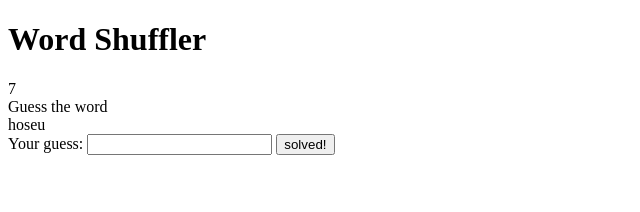
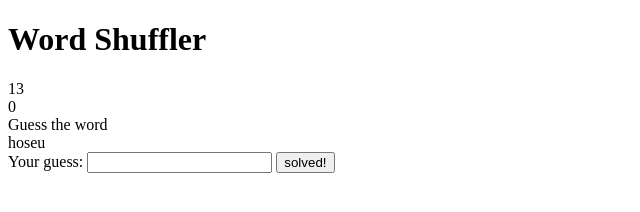
Before and after one commit to aaronmeder/word-shuffler, a website built with Parcel: page index.html in a window 1280 px wide. Both pictures are taken after typing "Sample" into the empty fields and a click on the input "solved!". Shown: the whole page, without its empty margins (0-640 px from the left). Built offline with nearby package versions, Linux system fonts and the light colour scheme.

Commit message:
Add current score

```diff
--- a/index.html
+++ b/index.html
@@ -14,6 +14,7 @@
     <h1>Word Shuffler</h1>
 
     <div id="timer" class="timer"></div>
+    <div id="current-score" class="current-score">0</div>
   </header>
 
   <main>
--- a/src/js/main.js
+++ b/src/js/main.js
@@ -14,11 +14,15 @@ String.prototype.shuffle = function () {
   return a.join("");
 }
 
-// Initialize DOM elements
+// Initialize
 // -----------------------
+
+// set starting values
+window.userCurrentScore = 0;
 
 // get DOM elements
 const statusElement = document.querySelector("#status");
+const scoreELement = document.querySelector("#current-score");
 const wordElement = document.querySelector('#word');
 const answerElement = document.querySelector("#answer");
 const submitElement = document.querySelector("#submit");
@@ -39,36 +43,41 @@ function startNewRound () {
   answerElement.value = "";
 
   // start timer
+  clearTimer();
   startTimer();
 
 }
 
 function startTimer () {
 
-  let timer = {};
+  window.timer = {};
 
-  timer.end = 15;
+  window.timer.end = 15;
   const timerElement = document.querySelector("#timer");
-  timerElement.innerHTML = timer.end;
+  timerElement.innerHTML = window.timer.end;
 
-  if ( timer.end > 0 ) {
+  if ( window.timer.end > 0 ) {
 
-    timer.ticker = setInterval( function () {
+    window.timer.ticker = setInterval( function () {
 
       // stop if passed end
-      timer.end--;
-      if ( timer.end <= 0 ) {
-        clearInterval( timer.ticker );
-        timer.end = 0;
+      window.timer.end--;
+      if ( window.timer.end <= 0 ) {
+        clearInterval( window.timer.ticker );
+        window.timer.end = 0;
       }
 
       // update time
-      timerElement.innerHTML = timer.end;
+      timerElement.innerHTML = window.timer.end;
 
     }, 1000);
 
   }
 
+}
+
+function clearTimer () {
+  clearInterval( window.timer.ticker );
 }
 
 function solved(event) {
@@ -79,6 +88,12 @@ function solved(event) {
 
   if( answerElement.value === window.wordToSolve ) {
 
+    // set user score
+    window.userCurrentScore = window.userCurrentScore + 10;
+    scoreELement.innerHTML = window.userCurrentScore;
+
+
+    // update status
     statusElement.innerHTML = "Correct 🎉";
     statusElement.innerHTML += "<br />Starting next round...";
 
```
